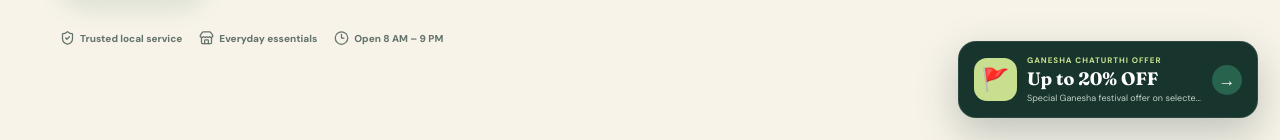
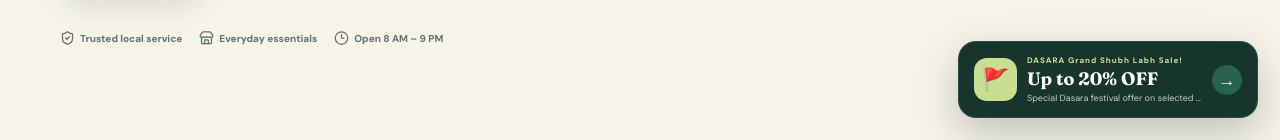
Before and after one commit to joshishreekar/GarudaGovindam, a React (Vite) app: page / in a window 1280 px wide. Shown: the part 660-800 px from the top of the page. Built offline with nearby package versions, Linux system fonts and the light colour scheme.

Commit message:
Dasara badge add

```diff
--- a/src/main.jsx
+++ b/src/main.jsx
@@ -97,11 +97,11 @@ const cats = [
 const offerConfig = {
   enabled: true,
 
-  badge: "GANESHA CHATURTHI OFFER",
+  badge: "DASARA Grand Shubh Labh Sale!",
 
   title: "Up to 20% OFF",
 
-  subtitle: "Special Ganesha festival offer on selected Products",
+  subtitle: "Special Dasara festival offer on selected Products",
 
   buttonText: "WhatsApp Us",
 
```
